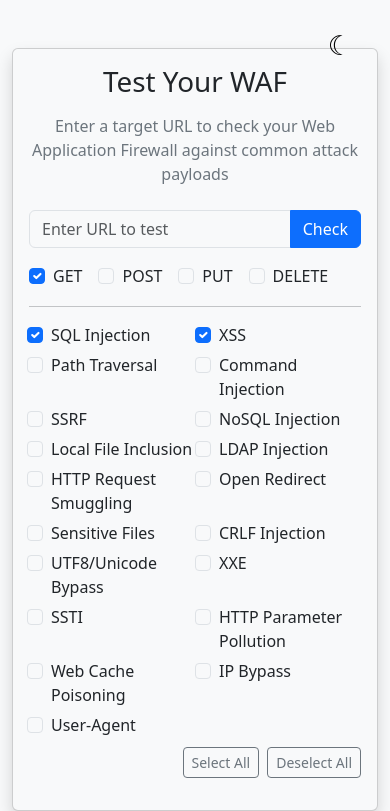
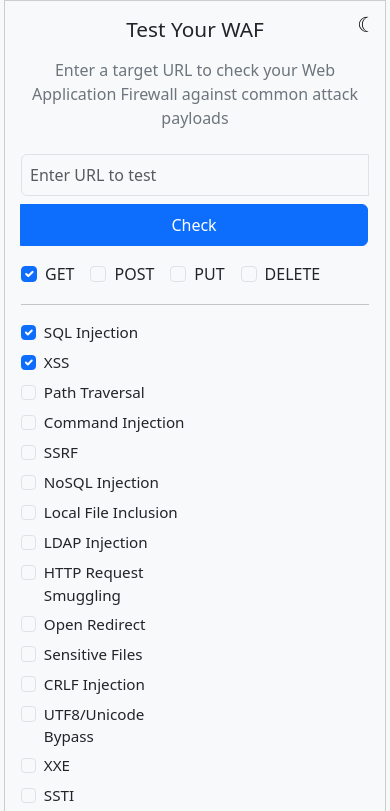
Before and after one commit to SecH0us3/waf-checker, a website: page app/src/static/index.html in a window 390 px wide. Shown: the top 811 px of the page. Drawn offline with nearby package versions, Linux system fonts and the light colour scheme.

Commit message:
Add mobile responsive styles to style.css for improved layout on small screens. Adjusted padding, margins, font sizes, and element dimensions to enhance usability and readability on mobile devices.

```diff
--- a/app/src/static/style.css
+++ b/app/src/static/style.css
@@ -133,3 +133,75 @@ body[data-theme='dark'] .description-waf-check {
 .payload-green {
   color: green;
 }
+
+/* --- Mobile Responsive Styles --- */
+@media (max-width: 600px) {
+  body, .container {
+    padding: 0 !important;
+    margin: 0 !important;
+  }
+  .container {
+    width: 100% !important;
+    max-width: 100vw !important;
+    padding-left: 4px !important;
+    padding-right: 4px !important;
+  }
+  .card {
+    margin: 0 !important;
+    border-radius: 0 !important;
+    box-shadow: none !important;
+  }
+  .card-body {
+    padding: 1rem !important;
+  }
+  h1, .card-title {
+    font-size: 1.3rem !important;
+  }
+  .input-group, .mb-3, .mb-4 {
+    flex-direction: column !important;
+    gap: 0.5rem !important;
+  }
+  .input-group > * {
+    width: 100% !important;
+    min-width: 0 !important;
+  }
+  .form-control, .btn {
+    font-size: 1rem !important;
+    padding: 0.5rem !important;
+  }
+  #categoryCheckboxes .form-check {
+    min-width: 45vw !important;
+    font-size: 0.95em !important;
+  }
+  #categoryCheckboxes.row {
+    --bs-gutter-x: 0 !important;
+    --bs-gutter-y: 0.25rem !important;
+  }
+  #results th, #results td {
+    font-size: 0.95em !important;
+    padding: 0.3em !important;
+  }
+  #results table {
+    display: block;
+    overflow-x: auto;
+    width: 100% !important;
+  }
+  .theme-toggle {
+    top: 0.5rem !important;
+    right: 0.5rem !important;
+    font-size: 1.3rem !important;
+  }
+  .description-waf-check {
+    font-size: 0.95em !important;
+    padding: 0.5em !important;
+  }
+  footer {
+    font-size: 0.9em !important;
+    margin-bottom: 1em !important;
+  }
+  #results td:nth-child(4), #results th:nth-child(4) {
+    word-break: break-all !important;
+    white-space: normal !important;
+    font-size: 0.90em !important;
+  }
+}
```
